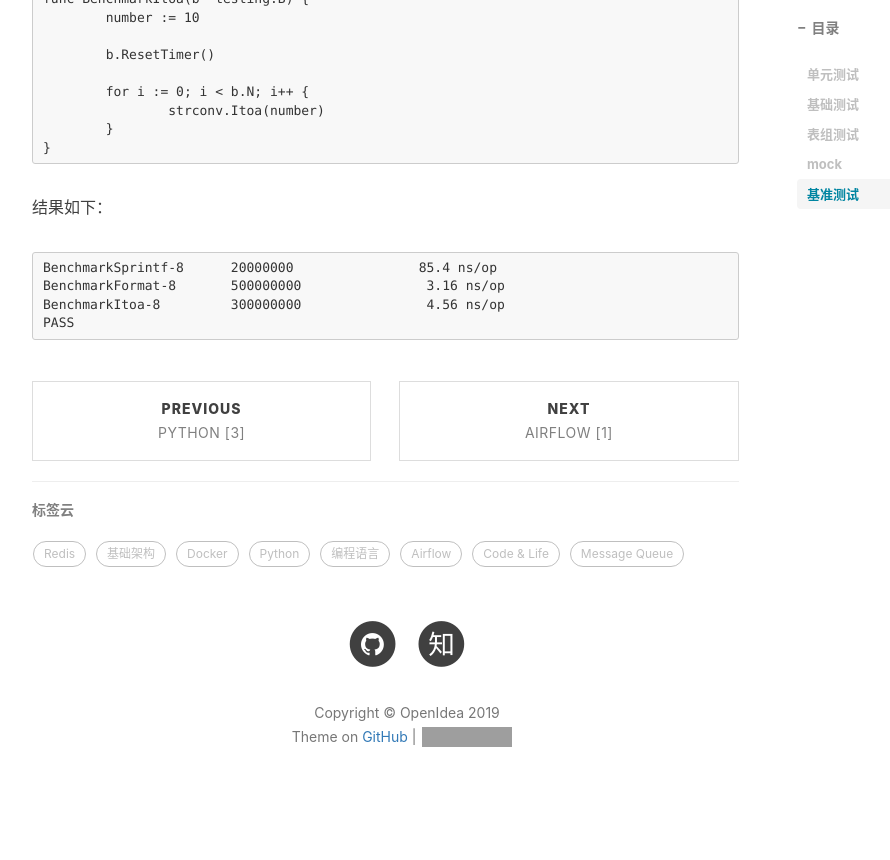
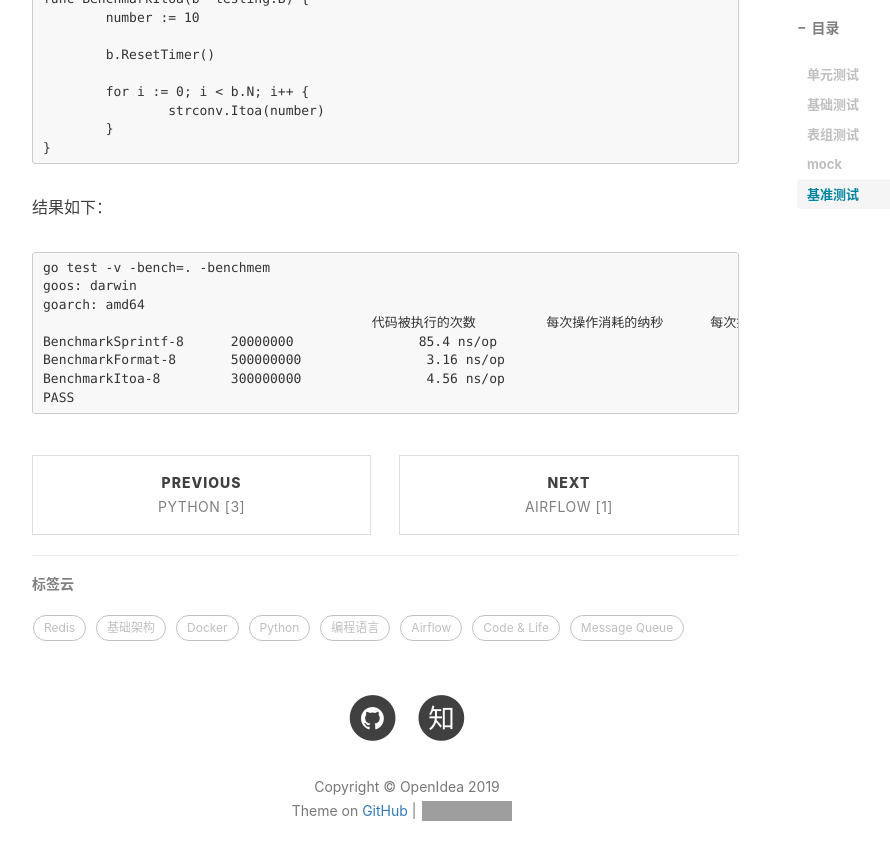
Before and after one commit to zyt312074545/zyt312074545.github.io, a Jekyll site: the page built from _posts/2018-11-20-go-1.md, in a window 1280 px wide and 900 px high, scrolled down 6391 px. Shown: the top 860 px of the window, without its empty margins (233-1123 px from the left). Built offline with Jekyll 4.4.1, drawn with Linux system fonts in a browser that asks for light colours; nearby versions of some CDN libraries; comment, search, counter and statistics services are not loaded; grey boxes are pictures that could not be loaded.

Commit message:
update go bench test

````diff
--- a/_posts/2018-11-20-go-1.md
+++ b/_posts/2018-11-20-go-1.md
@@ -326,6 +326,10 @@ func BenchmarkItoa(b *testing.B) {
 结果如下：
 
 ```
+go test -v -bench=. -benchmem
+goos: darwin
+goarch: amd64
+					  代码被执行的次数         每次操作消耗的纳秒      每次操作分配的字节数   每次操作从堆上分配内存的次数
 BenchmarkSprintf-8   	20000000	        85.4 ns/op
 BenchmarkFormat-8    	500000000	         3.16 ns/op
 BenchmarkItoa-8      	300000000	         4.56 ns/op
````
